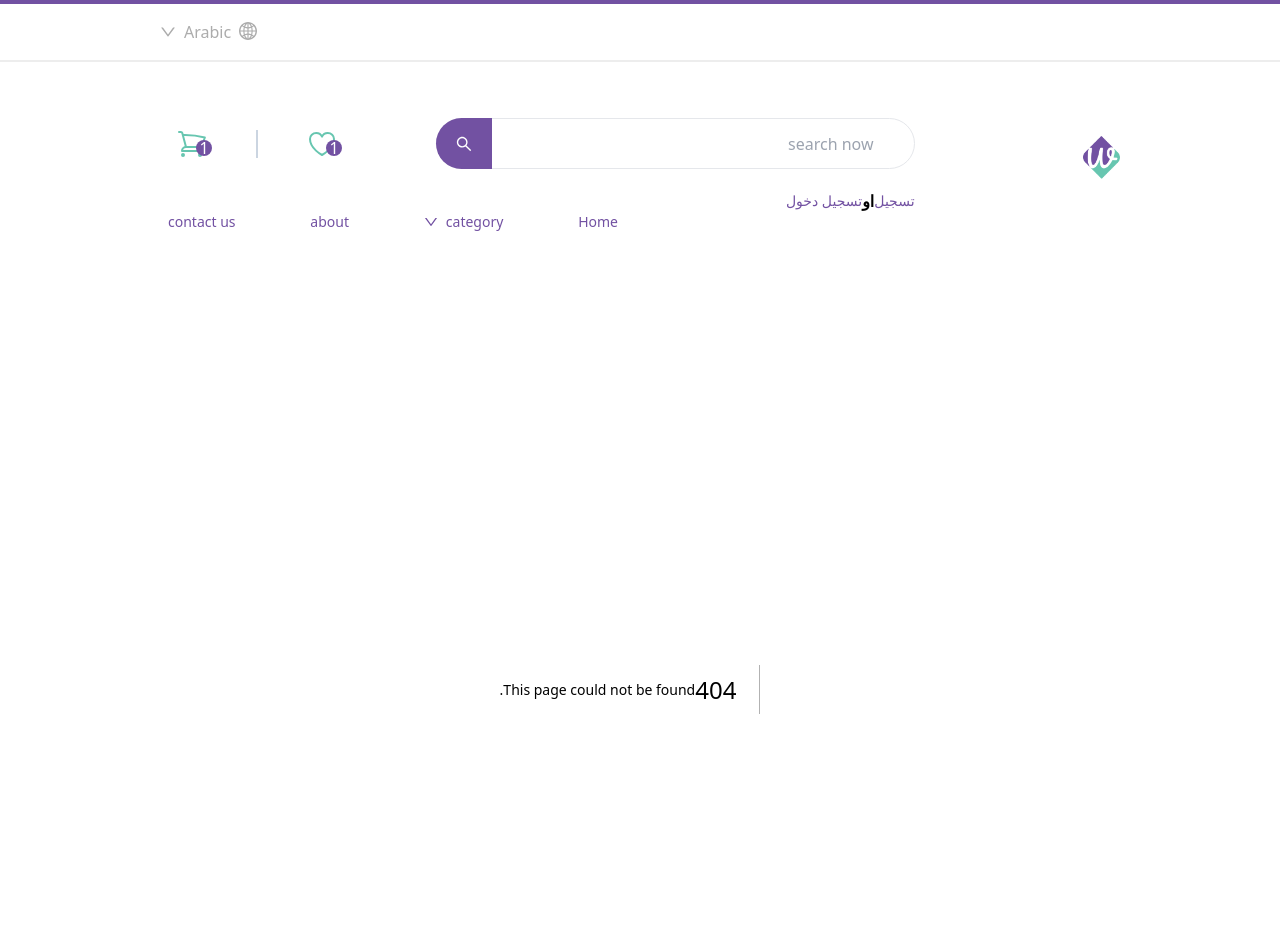
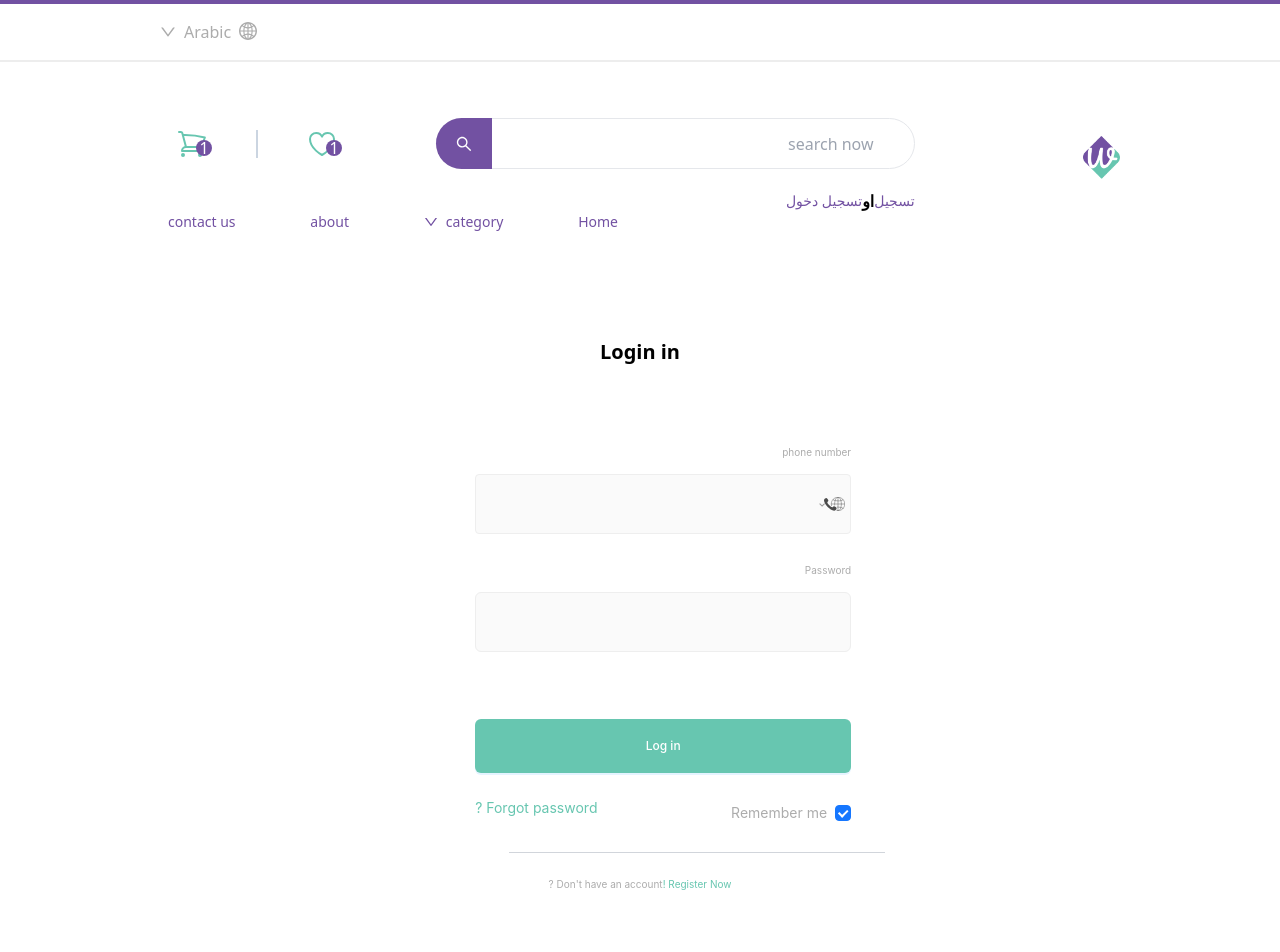
Before and after one commit to MaramMs/wendow-temp1, a Next.js app: page /login in a window 1280 px wide. Before the commit this address had no page. Shown: the top 952 px of the page. Built offline with nearby package versions, Linux system fonts and the light colour scheme.

Commit message:
login page

```diff
--- /dev/null
+++ b/components/CustomForm.js
@@ -0,0 +1,110 @@
+import { Button, Checkbox, Form, Input } from "antd";
+import Link from "next/link";
+import { useState } from "react";
+import PhoneInput from "react-phone-number-input";
+import flags from 'react-phone-number-input/flags'
+
+import 'react-phone-number-input/style.css'
+const CustomForm = () => {
+  const onFinish = (values) => {
+    console.log("Received values of form: ", values);
+  };
+  const [value, setValue] = useState()
+
+  return (
+    <div className="flex justify-center flex-col items-center mb-[272px]">
+      <h1 className="text-[#000] text-[20px] font-semibold mb-[73px]">
+        Login in
+      </h1>
+      <Form
+        name="normal_login"
+        className="login-form  relative"
+        initialValues={{
+          remember: true,
+        }}
+        onFinish={onFinish}
+      >
+        <Form.Item
+          name="username"
+          rules={[
+            {
+              required: true,
+              message: "Please input your Username!",
+            },
+          ]}
+          labelCol={{ span: 8 }}
+          wrapperCol={{ span: 16 }}
+        >
+          <label className="text-[#ACACAC] text-[10px] font-normal mb-[12px]">
+            phone number
+          </label>
+          <PhoneInput
+      value={value}
+      onChange={setValue}
+      flags={flags}
+      className="w-[376px] h-[60px] bg-[#fafafa] mt-[12px] border-[#eee]"
+      />
+
+        </Form.Item>
+        <Form.Item
+          name="password"
+          rules={[
+            {
+              required: true,
+              message: "Please input your Password!",
+            },
+          ]}
+          labelCol={{ span: 8 }}
+          wrapperCol={{ span: 16 }}
+        >
+          <label className="text-[#ACACAC] text-[10px] font-normal ">
+            Password
+          </label>
+          <Input
+            type="password"
+            className="w-[376px] h-[60px] bg-[#fafafa] mt-[12px] border-[#eee]"
+          />
+        </Form.Item>
+        <Form.Item>
+          <Button
+            type="primary"
+            htmlType="submit"
+            className="login-form-button bg-[#67C6B0] w-[376px] h-[54px] text-white text-[12px] font-medium mt-[43px]"
+          >
+            Log in
+          </Button>
+        </Form.Item>
+
+        <div className="flex justify-between w-[376px]">
+          <Form.Item>
+            <Form.Item
+              name="remember"
+              valuePropName="checked"
+              className="text-[#ACACAC]"
+            >
+              <Checkbox className="text-[#ACACAC]">Remember me</Checkbox>
+            </Form.Item>
+          </Form.Item>
+
+          <a className="login-form-forgot text-[#67C6B0]" href="">
+            Forgot password ?
+          </a>
+        </div>
+        <div className="flex items-center justify-center align-middle ">
+          <Link
+            className="login-form-forgot text-[#67C6B0] text-[10px]"
+            href="/"
+          >
+            Register Now !
+          </Link>
+          <span className="text-[#ACACAC] text-[10px]">
+            Don't have an account ?
+          </span>
+        </div>
+        <div class="absolute bottom-10 left-20 w-[376px] h-px bg-gray-300"></div>
+      </Form>
+    </div>
+  );
+};
+
+export default CustomForm;
--- a/package.json
+++ b/package.json
@@ -14,6 +14,7 @@
     "next": "13.2.4",
     "react": "18.2.0",
     "react-dom": "18.2.0",
+    "react-phone-number-input": "^3.2.19",
     "react-slick": "^0.29.0",
     "slick-carousel": "^1.8.1"
   },
--- /dev/null
+++ b/pages/login.js
@@ -0,0 +1,13 @@
+import CustomForm from '@/components/CustomForm'
+import Wrapper from '@/components/Wrapper'
+import React from 'react'
+
+const login = () => {
+  return (
+    <Wrapper>
+        <CustomForm />
+    </Wrapper>
+  )
+}
+
+export default login
--- a/styles/globals.css
+++ b/styles/globals.css
@@ -40,3 +40,12 @@ border-radius: 100px !important;
 .ant-pagination a[rel~='nofollow'] {
 outline:none !important;
 }
+
+.PhoneInputInput{
+  width: 376px;
+  background-color: #fafafa;
+  outline: none;
+}
+.PhoneInput{
+  border: 1px solid #EEEEEE;
+  border-radius: 4px;}
```
Also changed, not shown: 1 other file (tests, documents, lock files or other folders).
